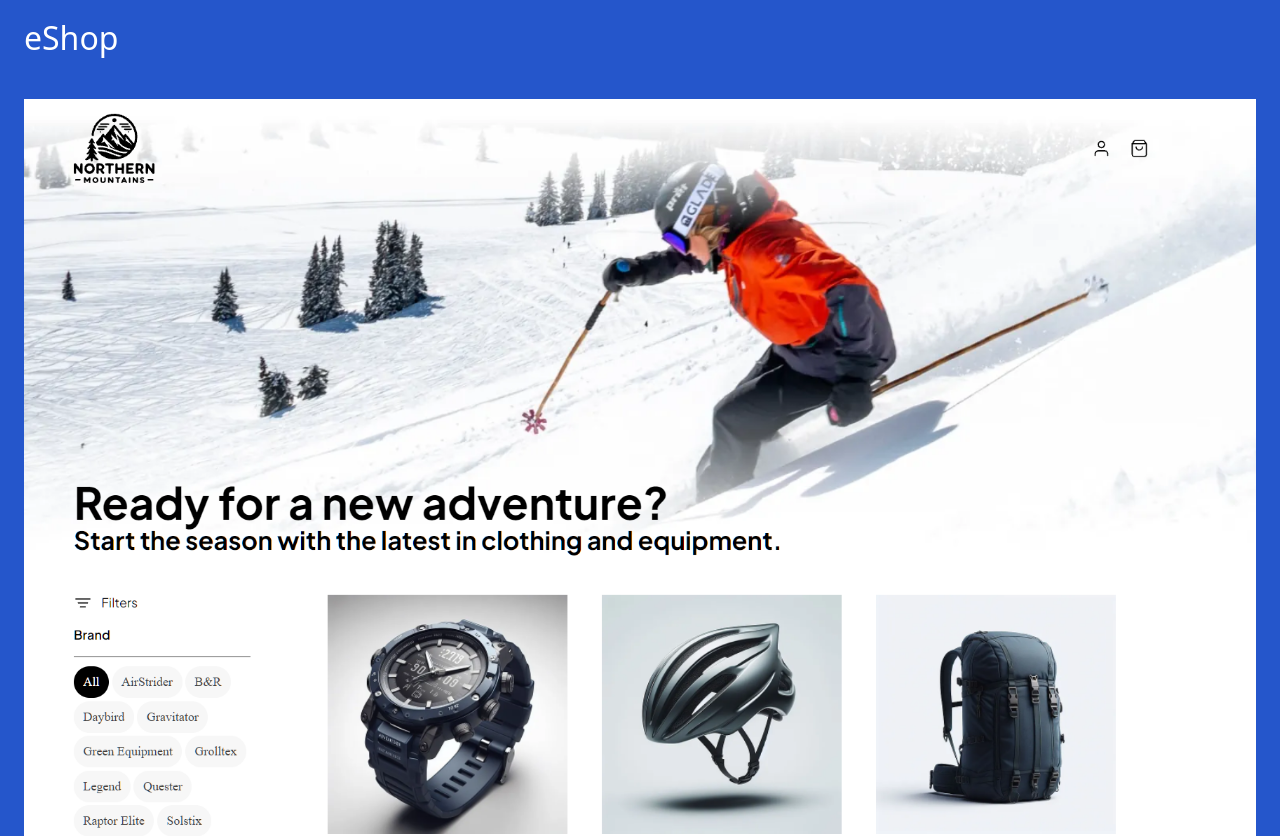
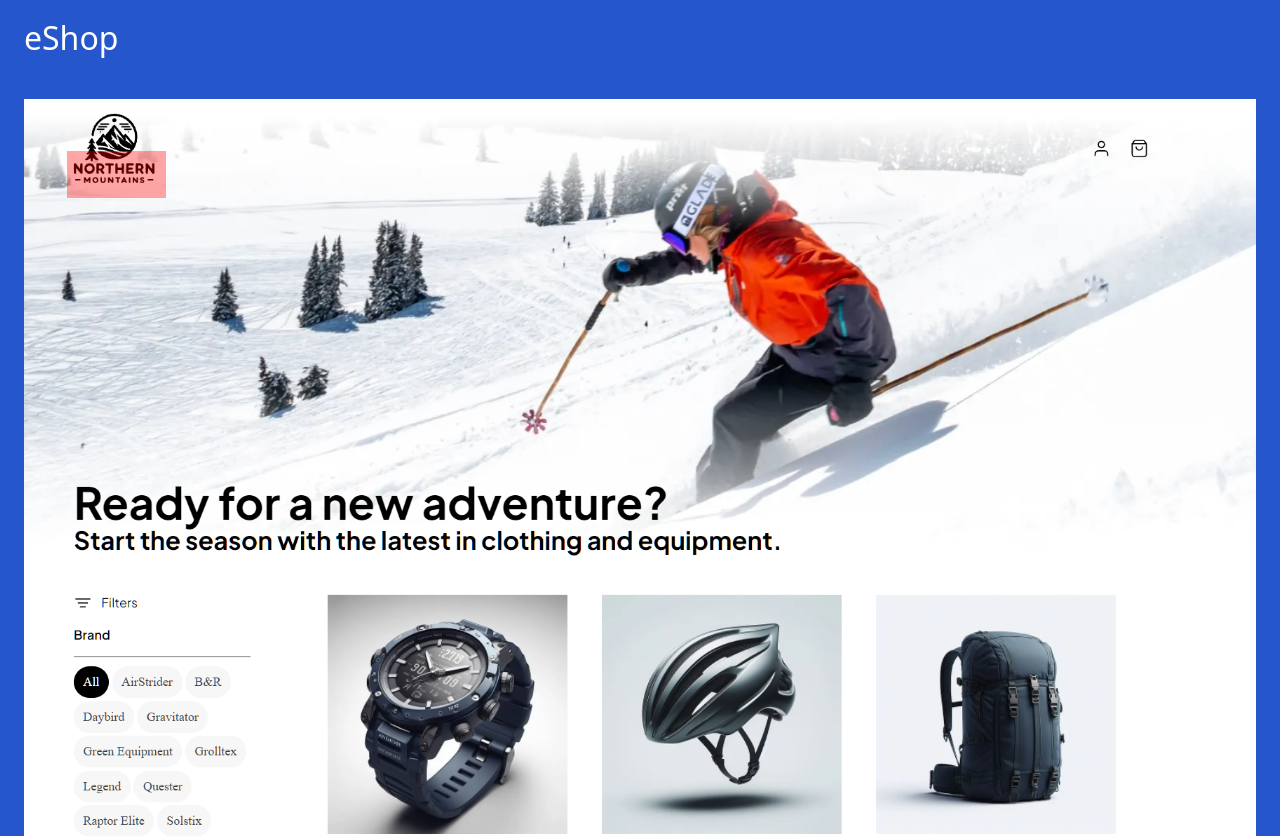
Before and after one commit to Terrence721/eshop-full, a React (Vite) app in the folder src/WebApp/: page / in a window 1280 px wide. Shown: the top 836 px of the page. Built offline with nearby package versions, Linux system fonts and the light colour scheme.

Commit message:
debug(WebApp): alert on All hotspot

```diff
--- a/src/WebApp/src/pages/Catalog/Index.tsx
+++ b/src/WebApp/src/pages/Catalog/Index.tsx
@@ -85,14 +85,14 @@ export default function CatalogIndex() {
       <button
         type="button"
         aria-label="All catalog pics sorted by brand"
-        onClick={() => navigate('/catalog')}
+        onClick={() => { window.alert('All hotspot clicked'); navigate('/catalog') }}
         style={{
           position: 'absolute',
           top: '4.5%',
           left: '3.5%',
           width: '8%',
           height: '4%',
-          background: 'transparent',
+          background: 'rgba(255,0,0,0.35)',
           border: 'none',
           cursor: 'pointer',
           zIndex: 2,
```
